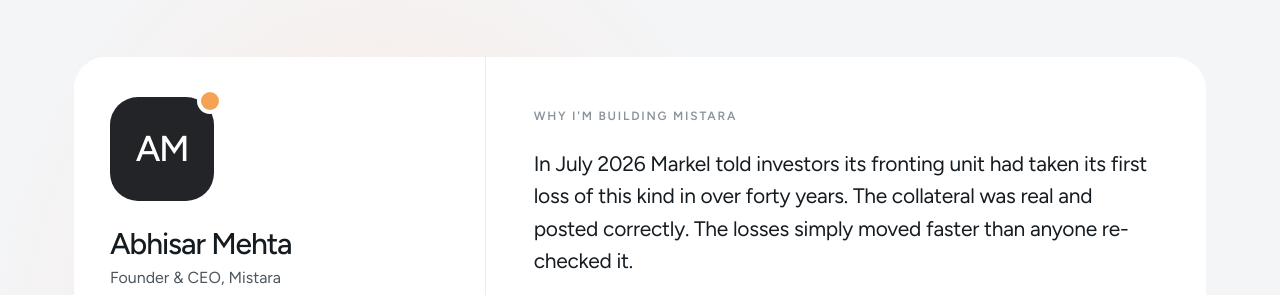
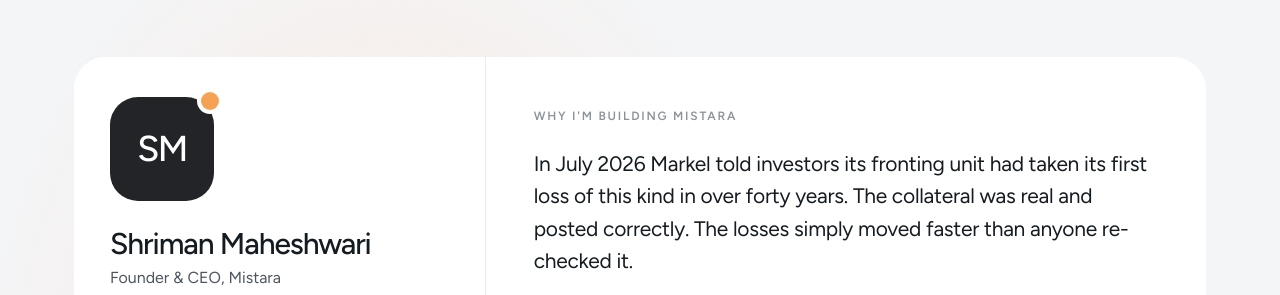
Before and after one commit to shriman181/shriman214.github.io, a plain HTML site: page index.html in a window 1280 px wide. Shown: the part 11140-11435 px from the top of the page. Drawn offline with nearby package versions, Linux system fonts and the light colour scheme.

Commit message:
Update index.html

```diff
--- a/index.html
+++ b/index.html
@@ -1355,8 +1355,8 @@ details[open] .plus{transform:rotate(45deg);background:var(--peach)}
     </div>
     <div class="fcard rv">
       <aside class="fside">
-        <div class="mono-av" aria-hidden="true">AM</div>
-        <h3>Abhisar Mehta</h3>
+        <div class="mono-av" aria-hidden="true">SM</div>
+        <h3>Shriman Maheshwari</h3>
         <p class="role-t">Founder &amp; CEO, Mistara</p>
         <div class="btns">
           <a class="btn btn-dark" href="https://www.linkedin.com/in/abhisarmehta/" target="_blank" rel="noopener me"><svg viewBox="0 0 24 24" fill="currentColor"><path d="M4.98 3.5a2.5 2.5 0 11-.01 5 2.5 2.5 0 01.01-5zM3 9.5h4V21H3zM10 9.5h3.8v1.6h.06c.53-1 1.83-2.06 3.77-2.06 4.03 0 4.77 2.65 4.77 6.1V21h-4v-5.1c0-1.22-.02-2.79-1.7-2.79-1.7 0-1.96 1.33-1.96 2.7V21h-4z"/></svg>LinkedIn</a>
```
